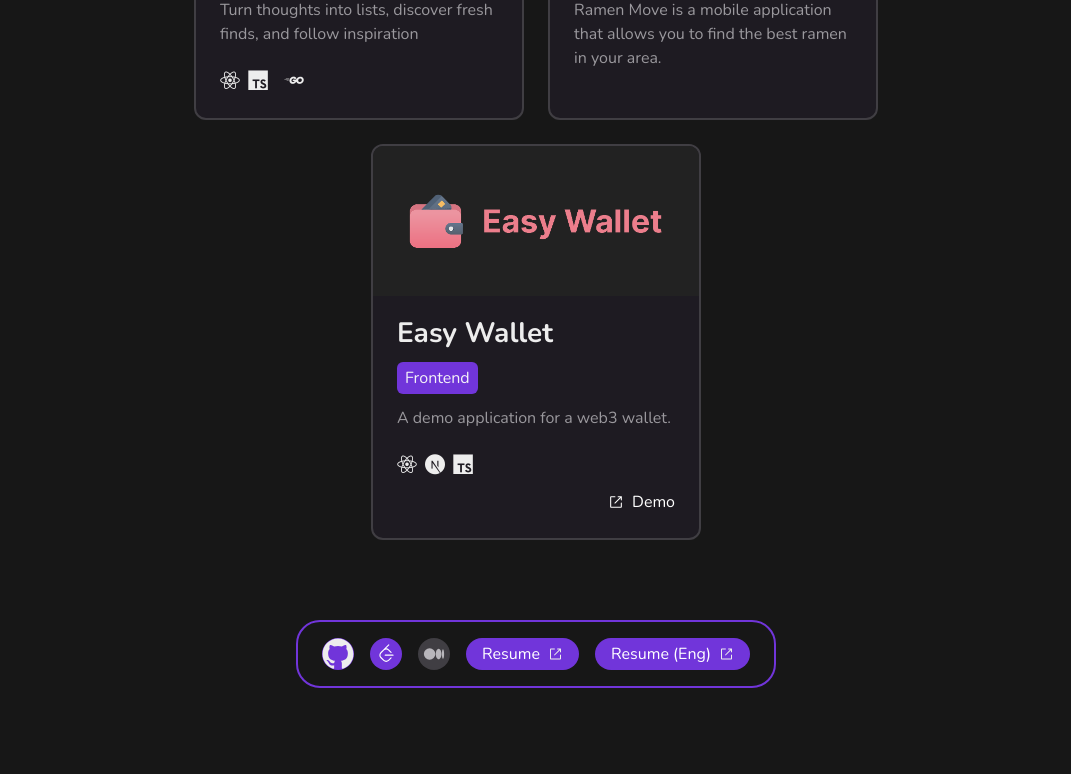
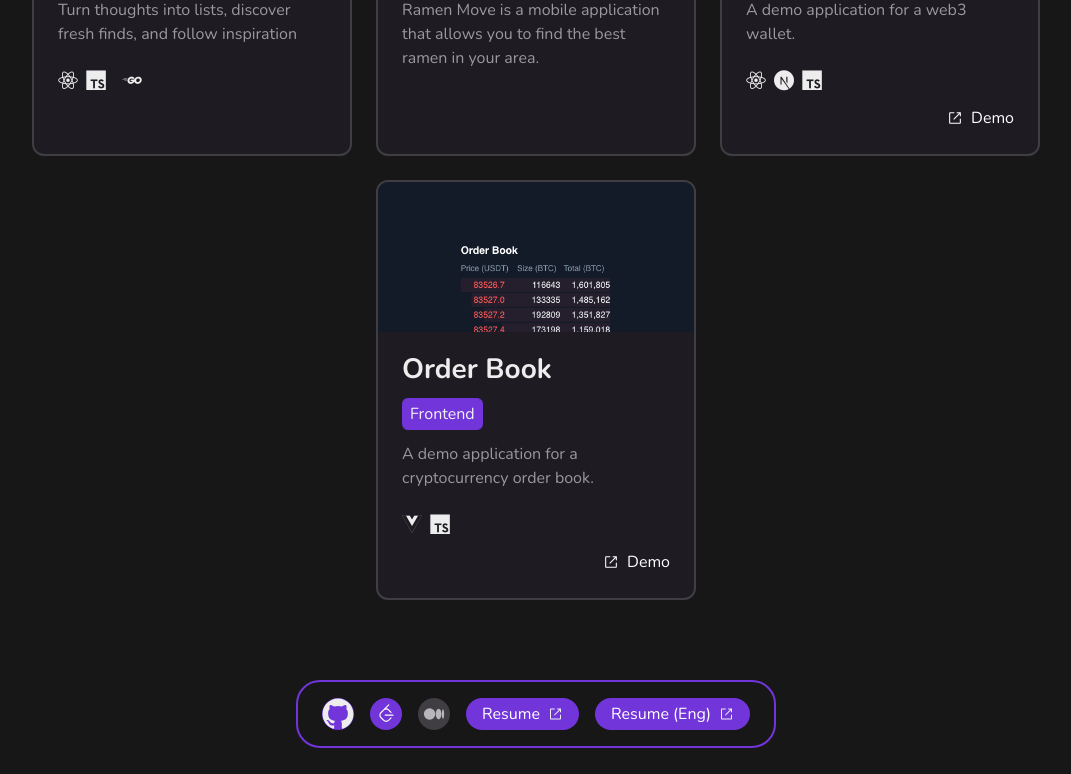
Before and after one commit to d9nielcoding/d9niel, a Next.js app: page /developer in a window 1280 px wide. Shown: the part 1704-2478 px from the top of the page, without its empty margins (104-1175 px from the left). Built offline with nearby package versions, Linux system fonts and the light colour scheme.

Commit message:
feat: add Order Book project to portfolio and update ProjectCard layout
- Introduce new project "Order Book" with relevant details and image asset
- Adjust ProjectCard width for improved layout consistency

```diff
--- a/src/components/ProjectCard.tsx
+++ b/src/components/ProjectCard.tsx
@@ -18,7 +18,7 @@ const ProjectCard: React.FC<ProjectCardProps & { className?: string }> = ({
   return (
     <div
       className={twMerge(
-        'group flex w-full max-w-[330px] flex-col overflow-hidden rounded-xl border-2 border-neutral-700 bg-neutral-900',
+        'group flex w-full max-w-[320px] flex-col overflow-hidden rounded-xl border-2 border-neutral-700 bg-neutral-900',
         className
       )}
     >
--- a/src/constants/projects.ts
+++ b/src/constants/projects.ts
@@ -1,4 +1,5 @@
 import easyWallet from '@/assets/images/projects/easy-wallet.png';
+import orderBook from '@/assets/images/projects/order-book.png';
 import poklist from '@/assets/images/projects/poklist.png';
 import ramenMove from '@/assets/images/projects/ramen-move.png';
 import { StaticImageData } from 'next/image';
@@ -44,4 +45,12 @@ export const projects: ProjectCardProps[] = [
     techStack: [Skill.React, Skill.Next, Skill.TypeScript, Skill.TailwindCSS],
     link: 'https://easy-wallet-six.vercel.app/',
   },
+  {
+    title: 'Order Book',
+    description: 'A demo application for a cryptocurrency order book.',
+    image: orderBook,
+    roles: [ProjectRole.Frontend],
+    techStack: [Skill.Vue, Skill.TypeScript],
+    link: 'https://orderbook-d9niel.vercel.app/',
+  },
 ];
```
Also changed, not shown: src/assets/images/projects/order-book.png (added).
